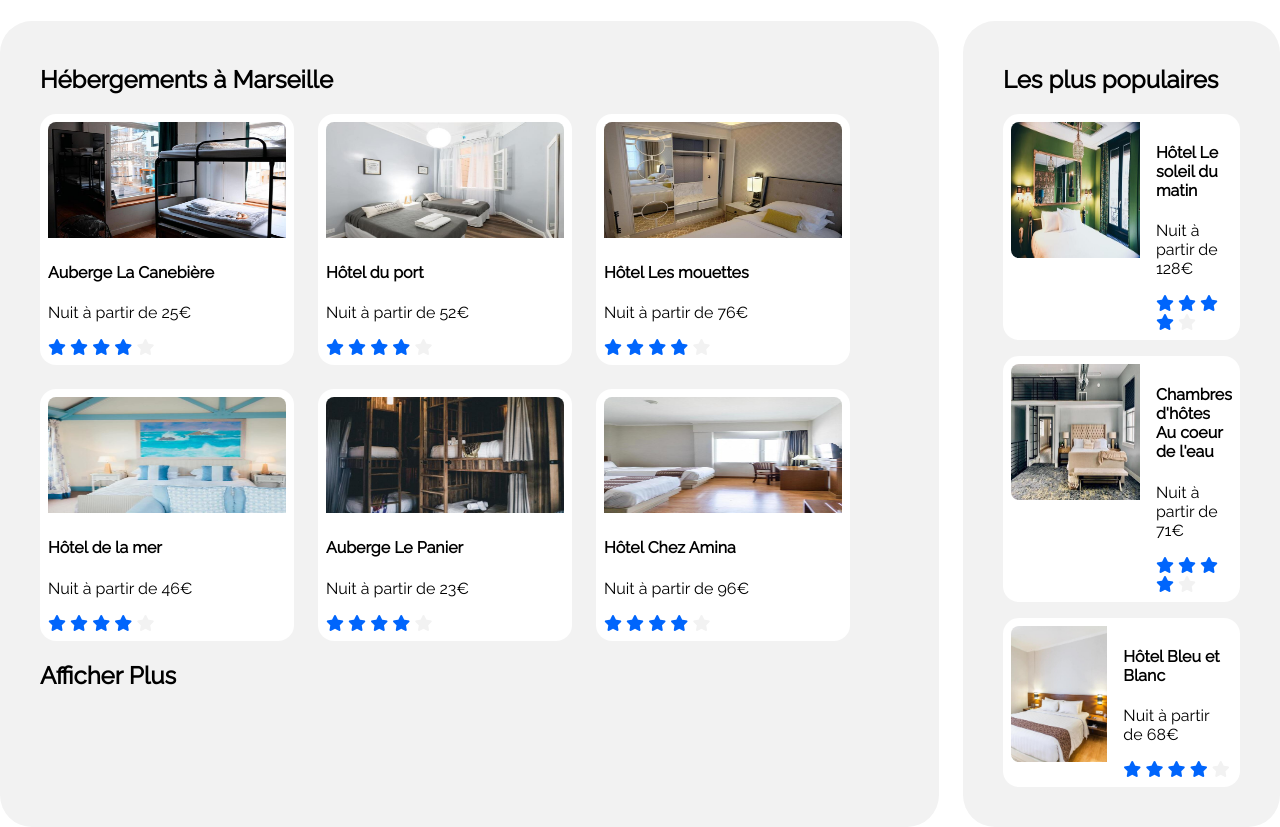
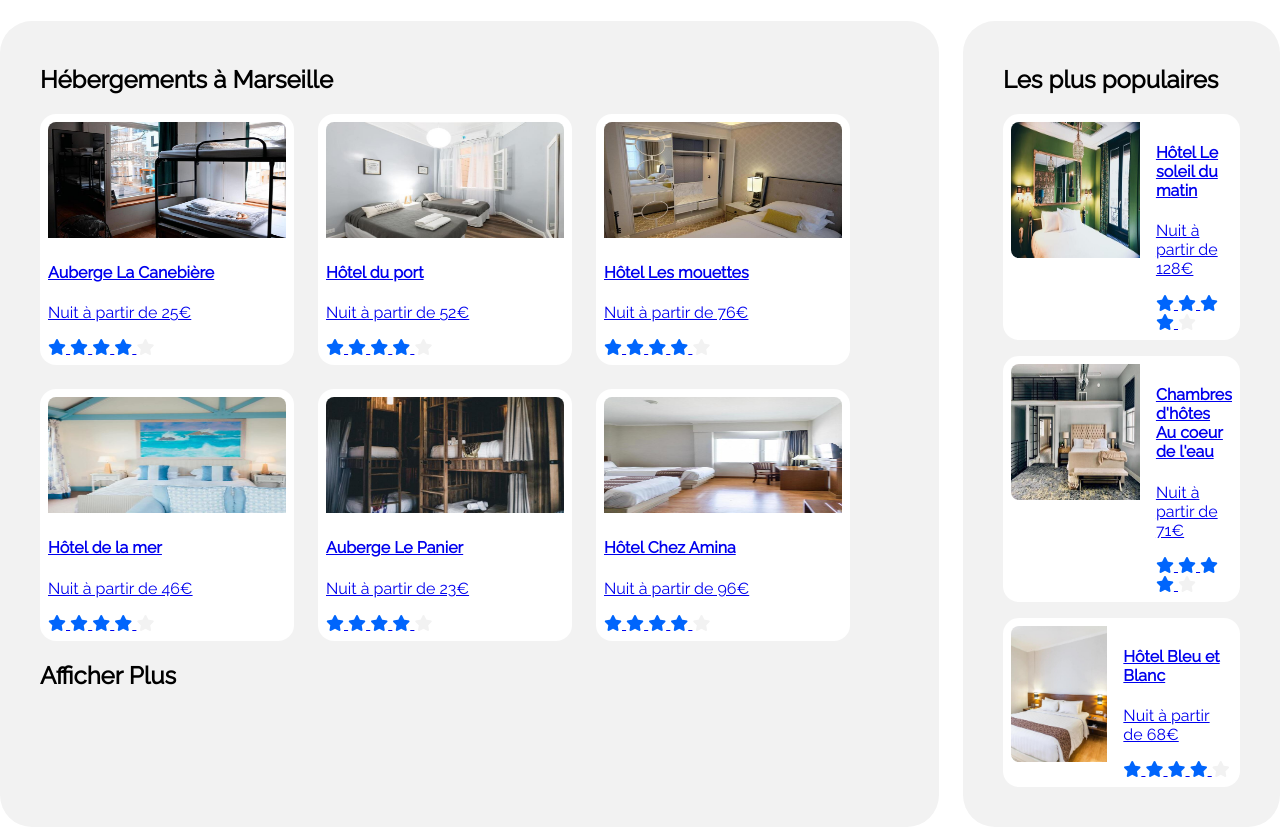
Before and after one commit to Malika77140/OPEN-CLASSROOM-PROJET-P3, a plain HTML site: page index.html in a window 1280 px wide. Shown: the part 390-1217 px from the top of the page. Drawn offline with Linux system fonts and the light colour scheme.

Commit message:
wrap input by form tag and replace div tag by a tag for cards

```diff
--- a/index.html
+++ b/index.html
@@ -22,11 +22,11 @@
   <section>
     <h1>Trouvez votre hébergement pour des vacances de rêve</h1>
     <p>En plein centre-ville ou en pleine nature</p>
-    <div class="margin-container">
+    <form class="margin-container">
       <i class="fa-solid fa-location-dot search-icon"></i>
       <input type="text" class="search-input" />
       <button class="search-button text-bold">Rechercher</button>
-    </div>
+    </form>
     <div class="margin-container text-bold">
       <span>Filtres</span>
       <input type="checkbox" id="economique" />
@@ -67,7 +67,7 @@
     <section class="hebergements-list-wrapper">
       <h2>Hébergements à Marseille</h2>
       <div class="hebergements-list">
-        <div class="hebergement-card">
+        <a class="hebergement-card" href="#">
           <img class="img-radius" src="./images/hebergements/4_small/marcus-loke-WQJvWU_HZFo-unsplash.jpg" width="238"
             height="116" alt="chambre hôtel" />
           <h4>Auberge La Canebière</h4>
@@ -77,8 +77,8 @@
           <i class="fa-solid fa-star star"></i>
           <i class="fa-solid fa-star star"></i>
           <i class="fa-solid fa-star star-disabled"></i>
-        </div>
-        <div class="hebergement-card">
+        </a>
+        <a class="hebergement-card" href="#">
           <img class="img-radius" src="./images/hebergements/4_small/fred-kleber-gTbaxaVLvsg-unsplash.jpg" width="238"
             height="116" alt="chambre hôtel" />
           <h4>Hôtel du port</h4>
@@ -88,8 +88,8 @@
           <i class="fa-solid fa-star star"></i>
           <i class="fa-solid fa-star star"></i>
           <i class="fa-solid fa-star star-disabled"></i>
-        </div>
-        <div class="hebergement-card">
+        </a>
+        <a class="hebergement-card" href="#">
           <img class="img-radius" src="./images/hebergements/4_small/reisetopia-B8WIgxA_PFU-unsplash.jpg" width="238"
             height="116" alt="chambre hôtel" />
           <h4>Hôtel Les mouettes</h4>
@@ -99,8 +99,8 @@
           <i class="fa-solid fa-star star"></i>
           <i class="fa-solid fa-star star"></i>
           <i class="fa-solid fa-star star-disabled"></i>
-        </div>
-        <div class="hebergement-card">
+        </a>
+        <a class="hebergement-card" href="#">
           <img class="img-radius" src="./images/hebergements/4_small/annie-spratt-Eg1qcIitAuA-unsplash.jpg" width="238"
             height="116" alt="chambre hôtel" />
           <h4>Hôtel de la mer</h4>
@@ -110,8 +110,8 @@
           <i class="fa-solid fa-star star"></i>
           <i class="fa-solid fa-star star"></i>
           <i class="fa-solid fa-star star-disabled"></i>
-        </div>
-        <div class="hebergement-card">
+        </a>
+        <a class="hebergement-card" href="#">
           <img class="img-radius" src="./images/hebergements/4_small/nicate-lee-kT-ZyaiwBe0-unsplash.jpg" width="238"
             height="116" alt="chambre hôtel" />
           <h4>Auberge Le Panier</h4>
@@ -121,8 +121,8 @@
           <i class="fa-solid fa-star star"></i>
           <i class="fa-solid fa-star star"></i>
           <i class="fa-solid fa-star star-disabled"></i>
-        </div>
-        <div class="hebergement-card">
+        </a>
+        <a class="hebergement-card" href="#">
           <img class="img-radius" src="./images/hebergements/4_small/febrian-zakaria-M6S1WvfW68A-unsplash.jpg"
             width="238" height="116" alt="chambre hôtel" />
           <h4>Hôtel Chez Amina</h4>
@@ -132,13 +132,13 @@
           <i class="fa-solid fa-star star"></i>
           <i class="fa-solid fa-star star"></i>
           <i class="fa-solid fa-star star-disabled"></i>
-        </div>
+        </a>
       </div>
       <h2>Afficher Plus</h2>
     </section>
     <aside class="hebergements-list-wrapper">
       <h2>Les plus populaires</h2>
-      <div class="hebergement-card hebergements-populaire">
+      <a class="hebergement-card hebergements-populaire" href="#">
         <img class="aside-img-radius" src="./images/hebergements/4_small/emile-guillemot-Bj_rcSC5XfE-unsplash.jpg"
           width="129" height="136" alt="chambre hôtel" />
         <div>
@@ -150,8 +150,8 @@
           <i class="fa-solid fa-star star"></i>
           <i class="fa-solid fa-star star-disabled"></i>
         </div>
-      </div>
-      <div class="hebergement-card hebergements-populaire">
+      </a>
+      <a class="hebergement-card hebergements-populaire" href="#">
         <img class="aside-img-radius" src="./images/hebergements/4_small/aw-creative-VGs8z60yT2c-unsplash.jpg"
           width="129" height="136" alt="chambre hôtel" />
         <div>
@@ -163,8 +163,8 @@
           <i class="fa-solid fa-star star"></i>
           <i class="fa-solid fa-star star-disabled"></i>
         </div>
-      </div>
-      <div class="hebergement-card hebergements-populaire">
+      </a>
+      <a class="hebergement-card hebergements-populaire" href="#">
         <img class="aside-img-radius" src="./images/hebergements/4_small/febrian-zakaria-sjvU0THccQA-unsplash.jpg"
           width="129" height="136" alt="chambre hôtel" />
         <div>
@@ -176,7 +176,7 @@
           <i class="fa-solid fa-star star"></i>
           <i class="fa-solid fa-star star-disabled"></i>
         </div>
-      </div>
+      </a>
     </aside>
   </article>
 
```
